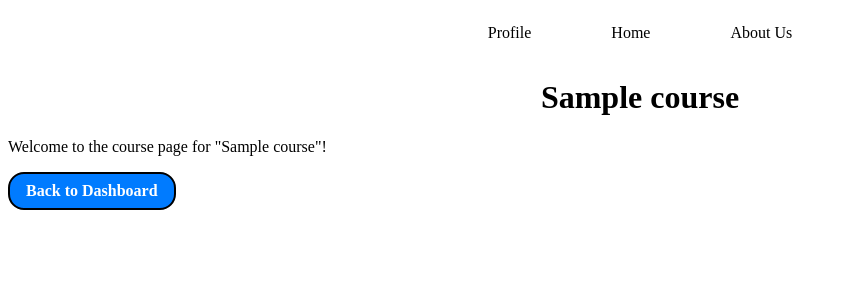
After one commit to Personalized-Learning-Plaform-Compon/Personalized-Learning-Platform-Components, a Flask app: page /course/1 in a window 1280 px wide. The commit adds this page. Shown: the top 300 px of the page, without its empty margins (0-847 px from the left). Run offline with Flask 3, Linux system fonts and the light colour scheme; a user stored in the database is signed in; tables that the repository leaves empty hold one stand-in row (values such as "Sample post").

Commit message:
Add course page

```diff
--- a/knowledgebase_app/app.py
+++ b/knowledgebase_app/app.py
@@ -1,5 +1,5 @@
 import os
-from flask import Flask, render_template, redirect, url_for, flash, session, jsonify
+from flask import Flask, render_template, redirect, url_for, flash, session, jsonify, request
 from flask_login import LoginManager, login_required, login_user, logout_user, current_user
 from dotenv import load_dotenv
 from flask_migrate import Migrate
@@ -248,6 +248,89 @@ def unenroll(course_id):
     flash("Successfully unenrolled from the course.", "success")
     return redirect(url_for('courses'))
 
+@app.route('/my_courses', methods=['GET', 'POST'])
+@login_required
+def my_courses():
+    # Ensure the user is a teacher
+    if current_user.user_type != "teacher":
+        flash("Only teachers can manage their courses.", "danger")
+        return redirect(url_for('courses'))
+
+    # Get the teacher's record
+    teacher = Teachers.query.filter_by(user_id=current_user.id).first()
+    if not teacher:
+        flash("Teacher record not found.", "danger")
+        return redirect(url_for('courses'))
+
+    # Handle deleting a course
+    if request.method == 'POST' and 'delete_course' in request.form:
+        course_id = int(request.form.get('delete_course'))
+        course = Courses.query.get(course_id)
+        if course and course.teacher_id == teacher.id:
+            # Delete the course and related enrollments
+            CourseEnrollment.query.filter_by(course_id=course_id).delete()
+            db.session.delete(course)
+            db.session.commit()
+            flash("Course deleted successfully.", "success")
+        else:
+            flash("You can only delete your own courses.", "danger")
+        return redirect(url_for('my_courses'))
+
+    # Fetch all courses owned by the teacher
+    teacher_courses = Courses.query.filter_by(teacher_id=teacher.id).all()
+
+    return render_template('my_courses.html', teacher=teacher, teacher_courses=teacher_courses)
+
+@app.route('/add_course', methods=['GET', 'POST'])
+@login_required
+def add_course():
+    # Ensure the user is a teacher
+    if current_user.user_type != "teacher":
+        flash("Only teachers can add courses.", "danger")
+        return redirect(url_for('courses'))
+
+    # Get the teacher's record
+    teacher = Teachers.query.filter_by(user_id=current_user.id).first()
+    if not teacher:
+        flash("Teacher record not found.", "danger")
+        return redirect(url_for('courses'))
+
+    if request.method == 'POST':
+        course_name = request.form.get('course_name')
+        if not course_name:
+            flash("Course name cannot be empty.", "danger")
+        else:
+            new_course = Courses(name=course_name, teacher_id=teacher.id)
+            db.session.add(new_course)
+            db.session.commit()
+            flash("Course added successfully.", "success")
+            return redirect(url_for('my_courses'))
+
+    return render_template('add_course.html')
+
+@app.route('/course/<int:course_id>', methods=['GET'])
+@login_required
+def course_page(course_id):
+    # Query the course by ID
+    course = Courses.query.get(course_id)
+    if not course:
+        flash("Course not found.", "danger")
+        return redirect(url_for('courses'))
+
+    # Check if the current user is enrolled in the course
+    student = Students.query.filter_by(user_id=current_user.id).first()
+    if not student:
+        flash("Only students can access this page.", "danger")
+        return redirect(url_for('courses'))
+
+    enrollment = CourseEnrollment.query.filter_by(course_id=course.id, student_id=student.id).first()
+    if not enrollment:
+        flash("You are not enrolled in this course.", "danger")
+        return redirect(url_for('courses'))
+
+    # Pass the course to the template
+    return render_template('course_page.html', course=course)
+
 
 if __name__ == "__main__":
     with app.app_context():
--- a/knowledgebase_app/static/css/style.css
+++ b/knowledgebase_app/static/css/style.css
@@ -68,7 +68,7 @@ h1{
     gap: 0.2rem;
 }
 
-#email, #password, #password2, #fname, #lname, #school {
+#email, #password, #password2, #fname, #lname, #school, #course_name {
     padding: 1rem 0.5rem;
     display: inline-block;
     margin: 1rem 0;
@@ -111,9 +111,9 @@ h1{
 
 /*Button styling*/
 .blue-btn, .red-btn{
-    display: flex;
-    height: 3rem;
-    width: 5rem;
+    display: inline-flex; /* Prevents the button from taking up the full width */
+    height: auto;
+    padding: 0.5rem 1rem; /* Add padding: top/bottom and left/right */
     border-radius: 1.0rem;
     text-decoration: none;
     color: #fff;
@@ -124,6 +124,7 @@ h1{
 
 .blue-btn{
     background-color: #007bff;
+    border: 2px solid black;
 }
 
 .red-btn{
--- /dev/null
+++ b/knowledgebase_app/templates/course_page.html
@@ -0,0 +1,9 @@
+{% extends "index.html" %}
+
+{% block content %}
+<h1>{{ course.name }}</h1>
+
+<p>Welcome to the course page for "{{ course.name }}"!</p>
+
+<a href="{{ url_for('dashboard') }}" class="blue-btn">Back to Dashboard</a>
+{% endblock %}
--- a/knowledgebase_app/templates/courses.html
+++ b/knowledgebase_app/templates/courses.html
@@ -33,6 +33,7 @@
             </li>
             {% endfor %}
         </ul>
+        <a href="{{ url_for('dashboard') }}" class="blue-btn">Back to Dashboard</a>
 </html>
 
 {% endblock %}
--- a/knowledgebase_app/templates/dashboard.html
+++ b/knowledgebase_app/templates/dashboard.html
@@ -8,7 +8,7 @@
 {% if courses %}
     {% for course in courses %}
         <div class="course-container">
-            <h3>{{ course.name }}</h3>
+            <a href="{{ url_for('course_page', course_id=course.id) }}">{{ course.name }}</a>
         </div>
     {% endfor %}
 {% else %}
--- a/knowledgebase_app/templates/index.html
+++ b/knowledgebase_app/templates/index.html
@@ -15,7 +15,7 @@
                         <li><a href="{{ url_for('dashboard') }}">Student Dashboard</a></li>
                     {% elif current_user.user_type == "teacher" %}
                         <!-- TO DO: add teacher view dashboard-->
-                        <li><a href="{{ url_for('courses') }}">Courses</a></li>
+                        <li><a href="{{ url_for('my_courses') }}">My Courses</a></li>
                     {% endif %}
                 {% else %}
                     <li><a href="{{ url_for('login') }}">Login/Register</a></li>
```
Also changed, not shown: knowledgebase_app/templates/add_course.html (added, +16 -0 lines), knowledgebase_app/templates/my_courses.html (added, +30 -0 lines).
